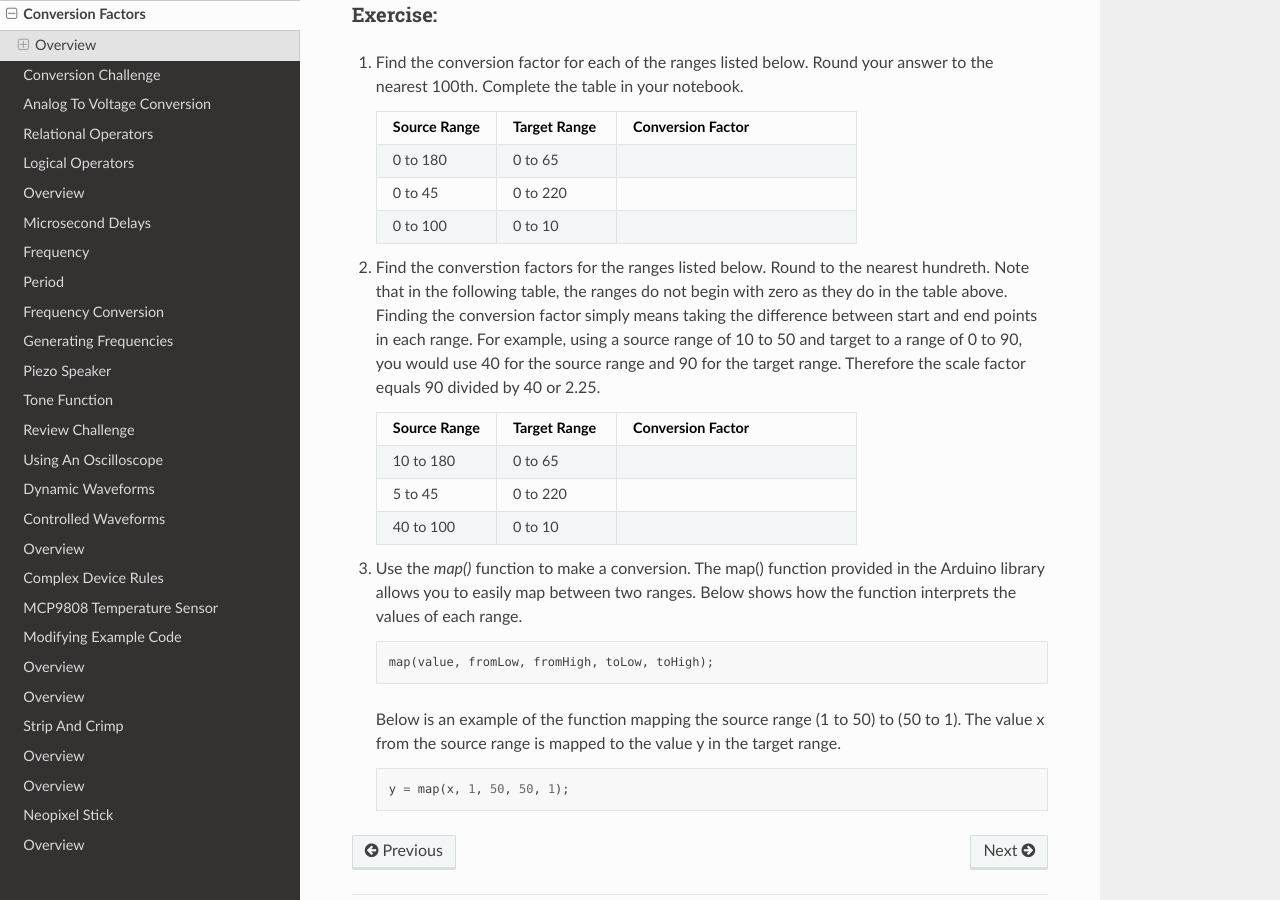
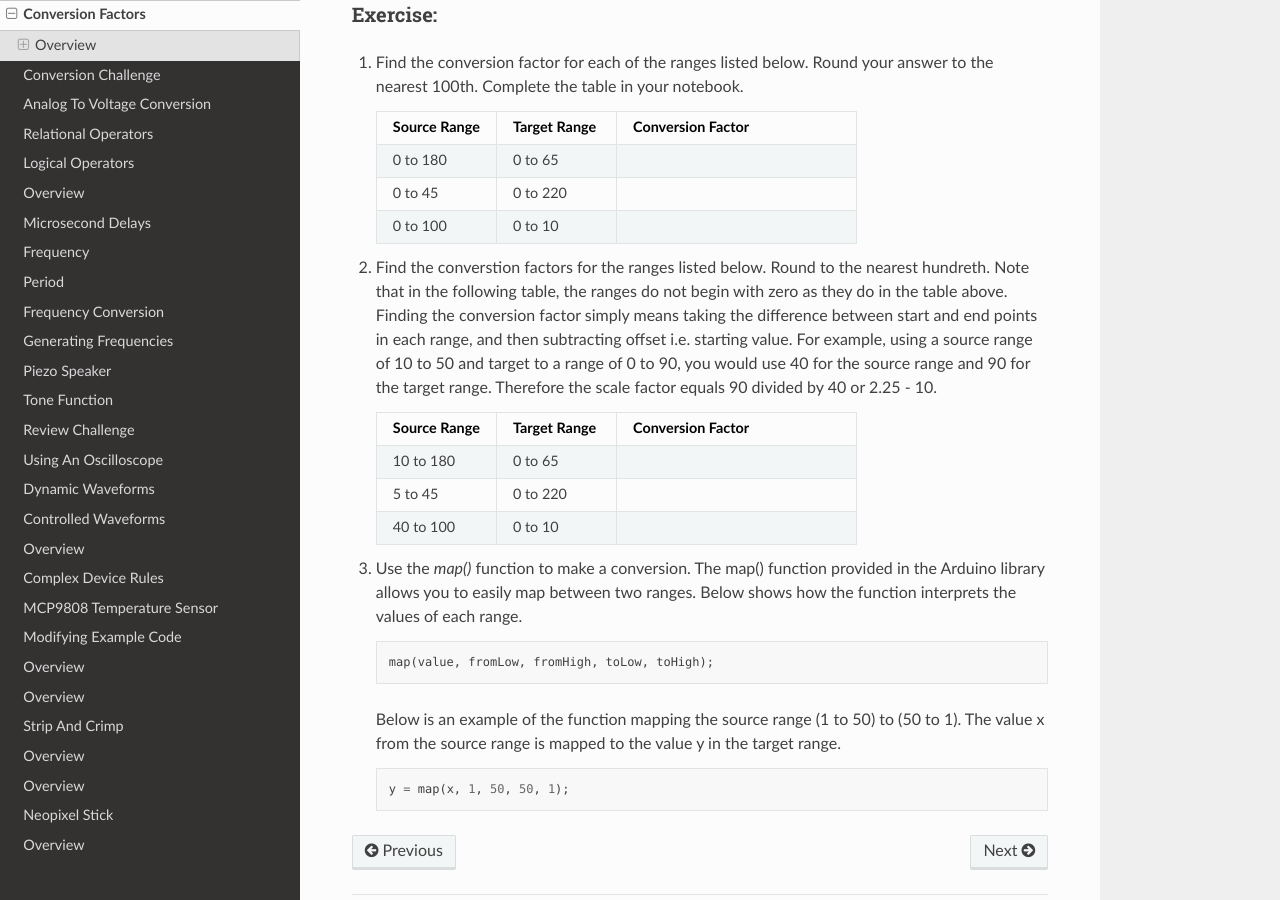
Before and after one commit to maxtkc/mvths-wiki, a Sphinx documentation site: the page built from docs/021i-conversion-factors.rst, in a window 1280 px wide and 900 px high, scrolled down 732 px. Built offline with Sphinx 7.4.7 and the Read the Docs theme 3.1.0, drawn with Linux system fonts in a browser that asks for light colours; pages that are not in the unit, such as notebooks, are missing from menus.

Commit message:
Update 021i-conversion-factors.rst

```diff
--- a/docs/021i-conversion-factors.rst
+++ b/docs/021i-conversion-factors.rst
@@ -36,7 +36,7 @@
         - 0 to 10
         -
 
-#. Find the converstion factors for the ranges listed below. Round to the nearest hundreth. Note that in the following table, the ranges do not begin with zero as they do in the table above. Finding the conversion factor simply means taking the difference between start and end points in each range. For example, using a source range of 10 to 50 and target to a range of 0 to 90, you would use 40 for the source range and 90 for the target range.  Therefore the scale factor equals 90 divided by 40 or 2.25.
+#. Find the converstion factors for the ranges listed below. Round to the nearest hundreth. Note that in the following table, the ranges do not begin with zero as they do in the table above. Finding the conversion factor simply means taking the difference between start and end points in each range, and then subtracting offset i.e. starting value. For example, using a source range of 10 to 50 and target to a range of 0 to 90, you would use 40 for the source range and 90 for the target range. Therefore the scale factor equals 90 divided by 40 or 2.25 - 10.
 
    .. list-table::
       :widths: 25 25 50
```
